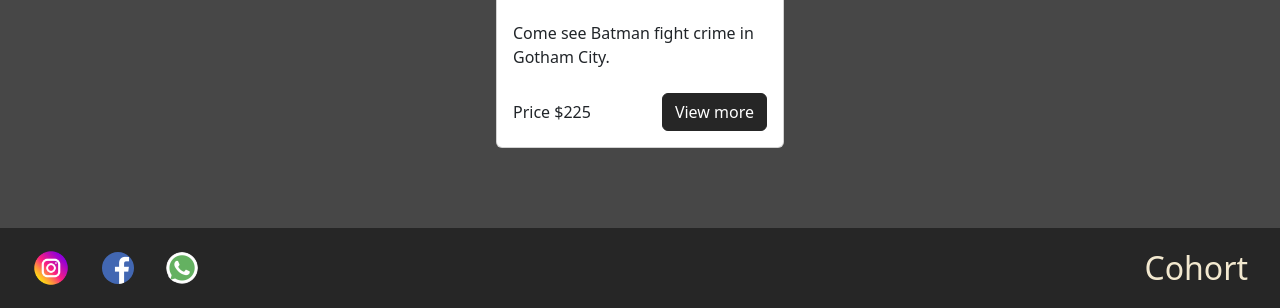
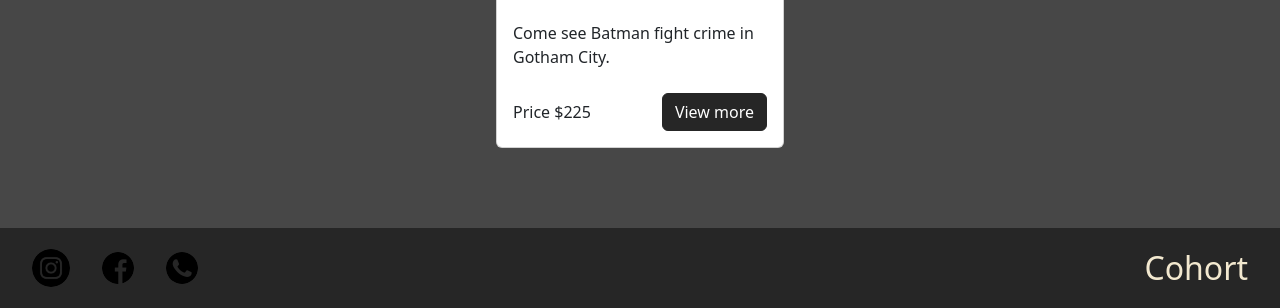
Before and after one commit to sergi0724/amazing-events-task2, a plain HTML site: page past.html in a window 1280 px wide. Shown: the part 1900-2208 px from the top of the page. Drawn offline with nearby package versions, Linux system fonts and the light colour scheme.

Commit message:
correciones entrega 2

```diff
--- a/past.html
+++ b/past.html
@@ -51,6 +51,7 @@
             <a class="nav-link" href="#">Past Events</a>
             <a class="nav-link" href="./contact.html">Contact</a>
             <a class="nav-link" href="./stats.html">Stats</a>
+            <a class="nav-link" href="./details.html">Details</a>
           </div>
         </div>
       </div>
@@ -169,11 +170,11 @@
     <footer class="d-flex justify-content-between align-items-center">
       <div class="socials">
         <a href="https://www.instagram.com/">
-          <img src="./assets/images/insta.png" alt="instagram_logo" />
+          <img src="./assets/images/instagram.png" alt="instagram_logo" />
         </a>
         <a href="https://www.facebook.com/">
           <img
-            src="./assets/images/faceb.png"
+            src="./assets/images/facebook.png"
             alt="facebook_logo"
             id="logo-face"
           />
@@ -181,7 +182,7 @@
         <a href="https://web.whatsapp.com/">
           <img
             id="logo-whats"
-            src="./assets/images/whats.png"
+            src="./assets/images/whatsapp.png"
             alt="whatsapp_logo"
           />
         </a>
```
Also changed, not shown: contact.html (+4 -3 lines), details.html (+4 -3 lines), index.html (+7 -24 lines), stats.html (+4 -3 lines), upcoming.html (+4 -3 lines), assets/images/facebook.png (added), assets/images/instagram.png (added), assets/images/whatsapp.png (added).
